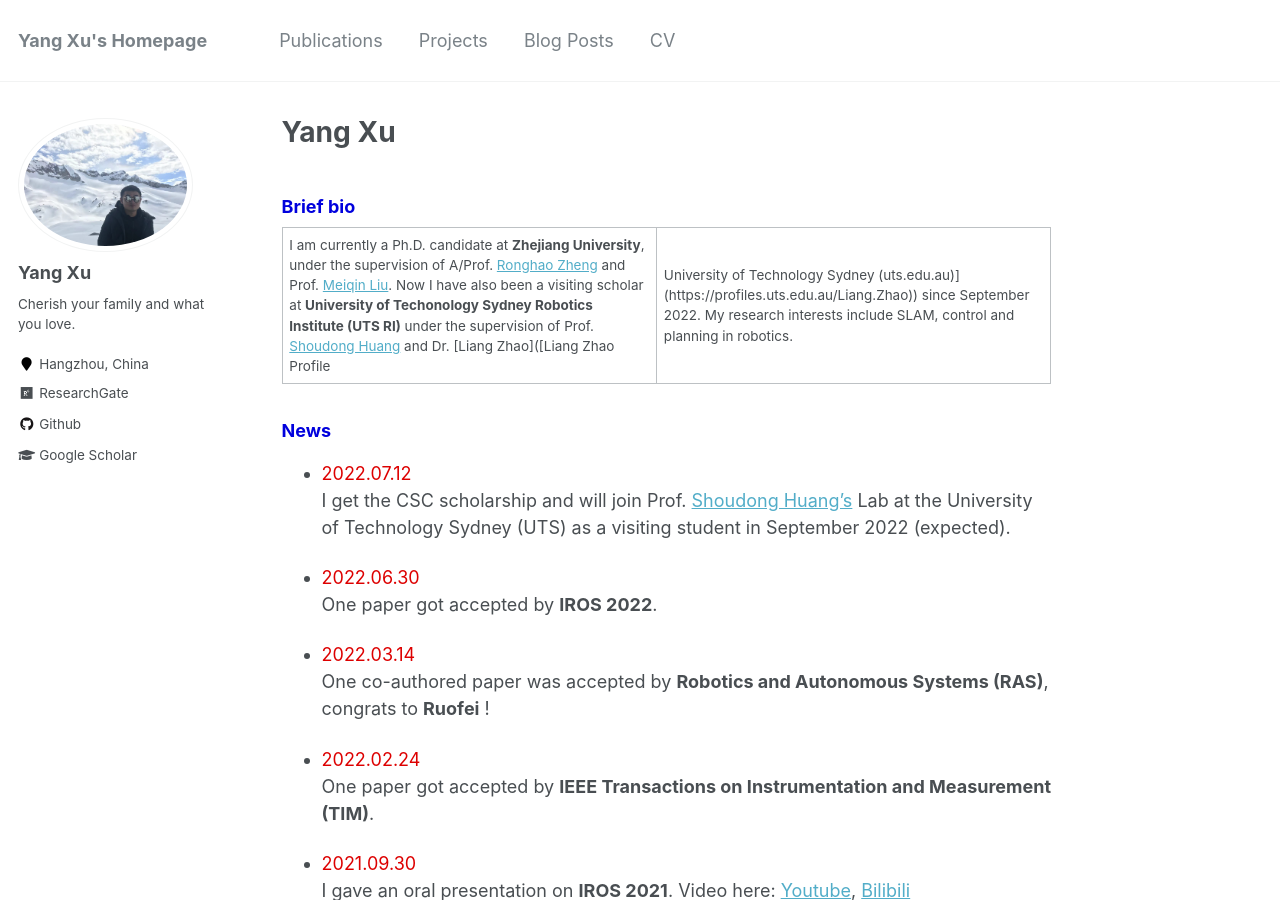
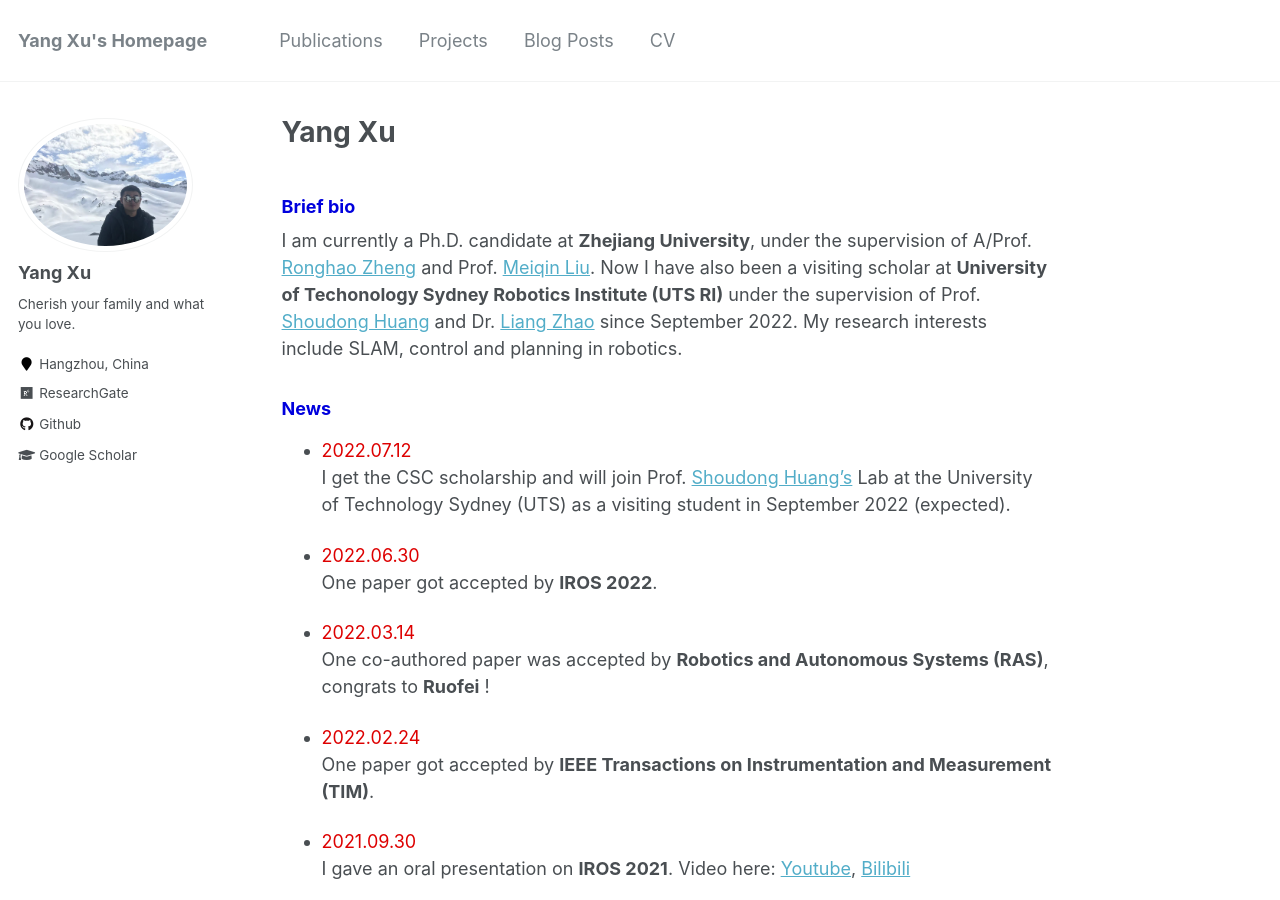
Before and after one commit to Shepherd-Gregory/Shepherd-Gregory.github.io, a Jekyll site: the page built from _pages/about.md, in a window 1280 px wide and 900 px high. Built offline with Jekyll 4.4.1, drawn with Linux system fonts in a browser that asks for light colours; some of the changed lines change nothing that is shown.

Commit message:
update bugs

```diff
--- a/_config.yml
+++ b/_config.yml
@@ -96,7 +96,7 @@ author:
   flickr           :
   facebook         :
   foursquare       :
-  github           : "https://github.com/Shepherd-Gregory"
+  github           : "Shepherd-Gregory"
   google_plus      :
   keybase          :
   instagram        :
--- a/_pages/about.md
+++ b/_pages/about.md
@@ -10,7 +10,7 @@ redirect_from:
 
 ### <font color="#0000dd">Brief bio</font>
 
-I am currently a Ph.D. candidate at **Zhejiang University**, under the supervision of A/Prof. [Ronghao Zheng](https://person.zju.edu.cn/ronghaozheng) and Prof. [Meiqin Liu](https://person.zju.edu.cn/mliu). Now I have also been a visiting scholar at **University of Techonology Sydney Robotics Institute (UTS RI)** under the supervision of Prof. [Shoudong Huang](https://www.uts.edu.au/staff/shoudong.huang) and Dr. [Liang Zhao]([Liang Zhao Profile | University of Technology Sydney (uts.edu.au)](https://profiles.uts.edu.au/Liang.Zhao)) since September 2022. My research interests include SLAM, control and planning in robotics.
+I am currently a Ph.D. candidate at **Zhejiang University**, under the supervision of A/Prof. [Ronghao Zheng](https://person.zju.edu.cn/ronghaozheng) and Prof. [Meiqin Liu](https://person.zju.edu.cn/mliu). Now I have also been a visiting scholar at **University of Techonology Sydney Robotics Institute (UTS RI)** under the supervision of Prof. [Shoudong Huang](https://www.uts.edu.au/staff/shoudong.huang) and Dr. [Liang Zhao](https://profiles.uts.edu.au/Liang.Zhao) since September 2022. My research interests include SLAM, control and planning in robotics.
 
 ### <font color="#0000dd">News</font>
 
```
